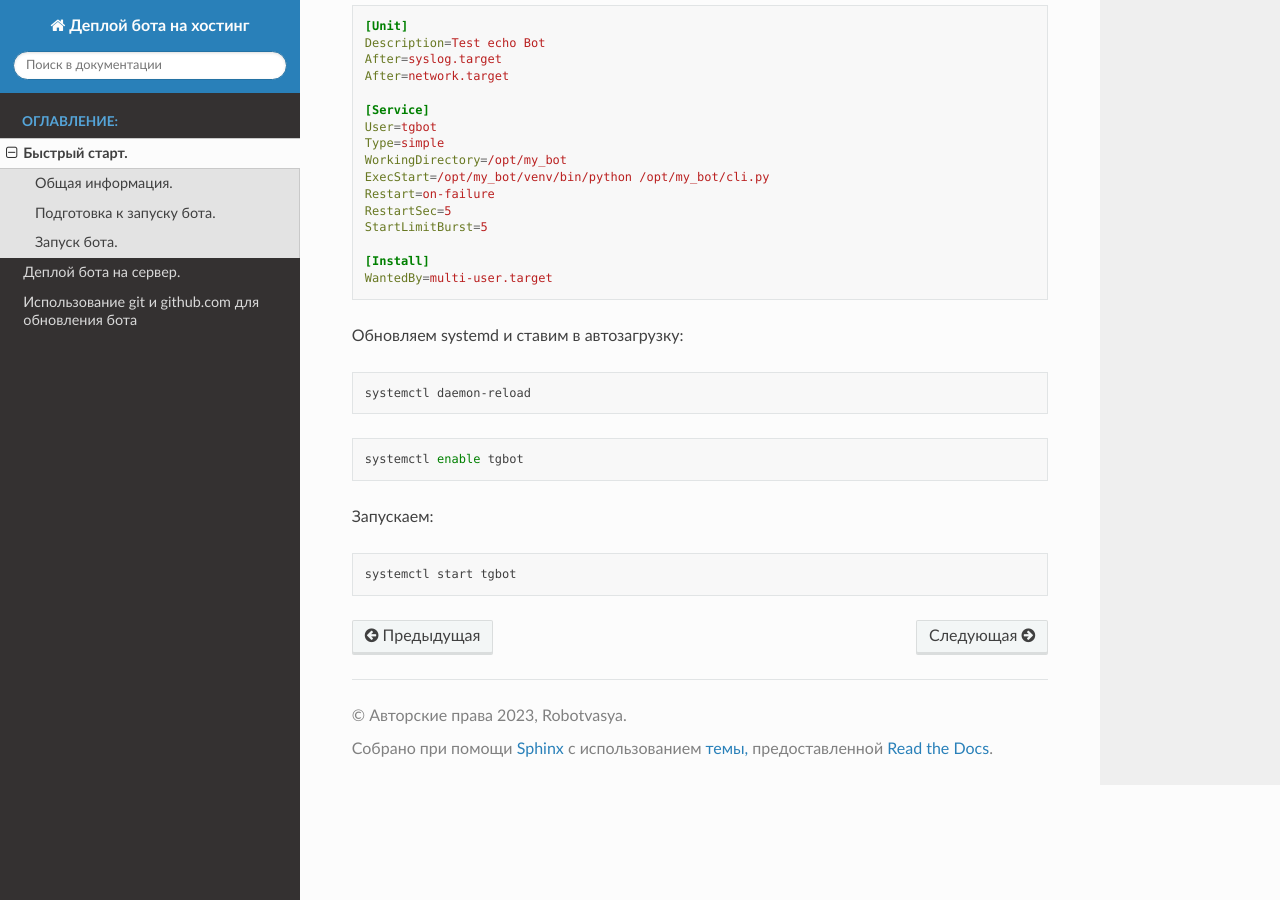
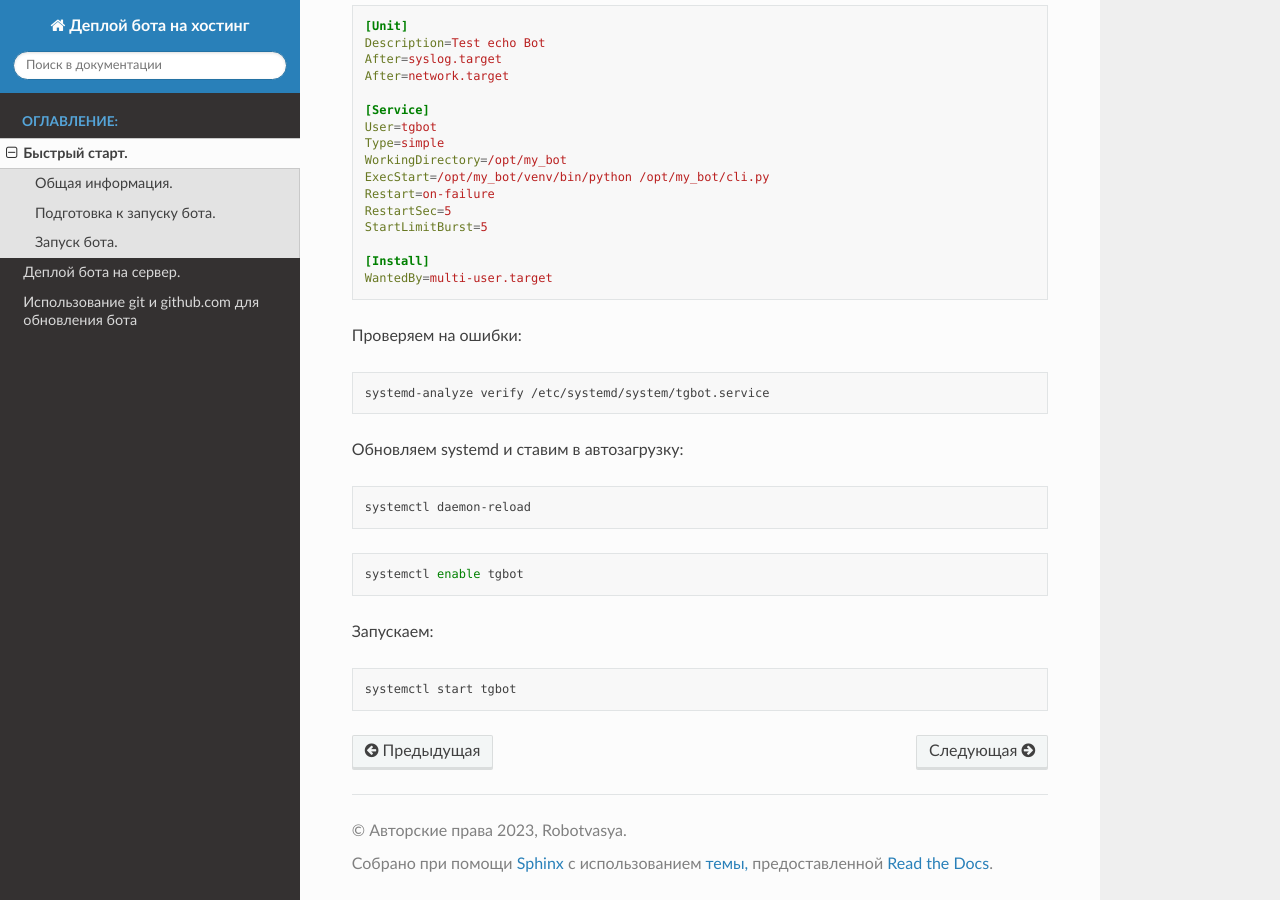
Before and after one commit to Robotvasya/bot_deploy_docs, a Sphinx documentation site: the page built from docs/source/quick_start.rst, in a window 1280 px wide and 900 px high, scrolled down 1449 px. Built offline with Sphinx 7.4.7 and the Read the Docs theme 2.0.0, drawn with Linux system fonts in a browser that asks for light colours.

Commit message:
Update quick_start.rst
add systemd analyze

```diff
--- a/docs/source/quick_start.rst
+++ b/docs/source/quick_start.rst
@@ -85,6 +85,12 @@
   [Install]
   WantedBy=multi-user.target
 
+Проверяем на ошибки:
+
+.. code-block:: bash
+
+  systemd-analyze verify /etc/systemd/system/tgbot.service
+
 Обновляем systemd и ставим в автозагрузку:
 
 .. code-block:: bash
```
